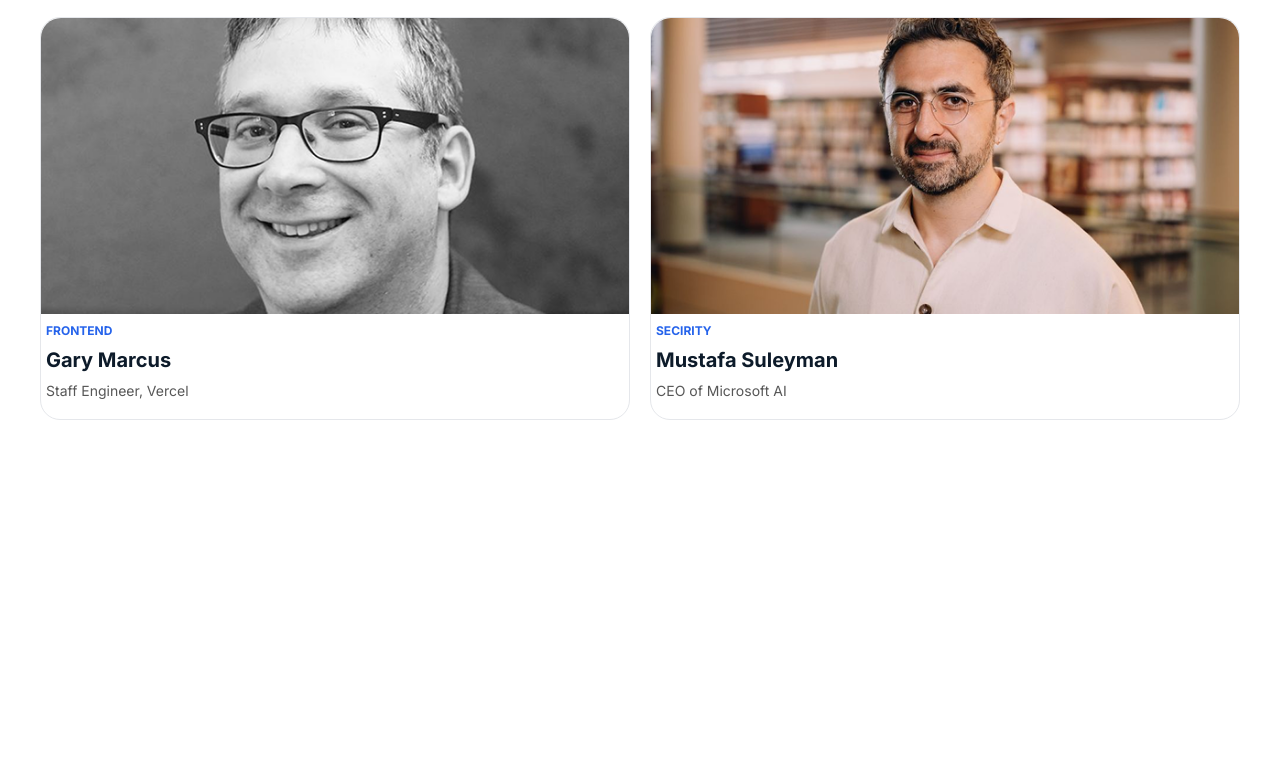
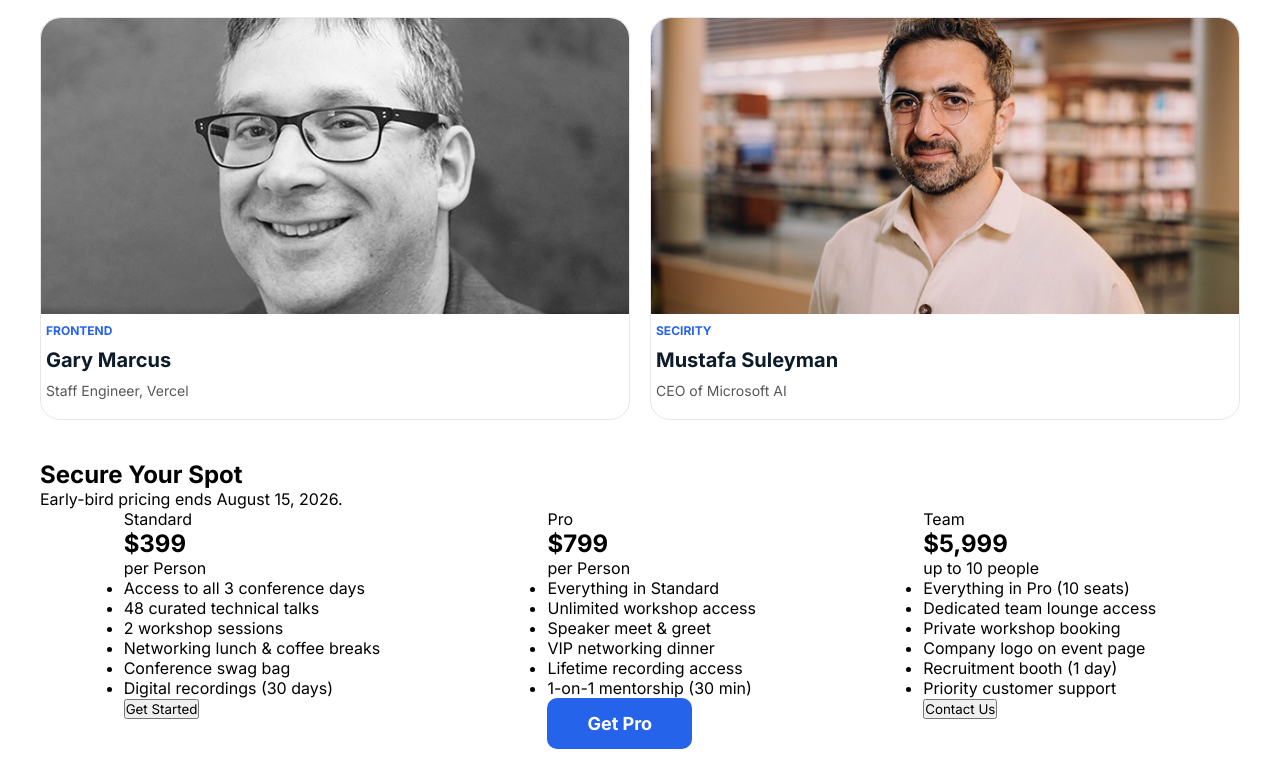
Before and after one commit to toufiq-tech/Assignment-1, a plain HTML site: page index.html in a window 1280 px wide. Shown: the part 1730-2499 px from the top of the page. Before the commit the page ends 2170 px from the top, so only its background shows below. Drawn offline with Linux system fonts and the light colour scheme.

Commit message:
Updated css & html

```diff
--- a/index.html
+++ b/index.html
@@ -39,7 +39,8 @@
     <!--Speakers-->
     <section>
         <div class="container">
-            <h1>Meet the Speakers</h1>
+            <div>
+                <h1 class="Speak">Meet the Speakers</h1>
             <div class="speaker">
                 <div class="speaker-item">
                   <img src="./images/andrej.png" alt="Andrej">
@@ -65,6 +66,58 @@
                   <h2>Mustafa Suleyman</h2>
                 <p>CEO of Microsoft AI</p>
             </div>
+            </div>
+        </div>
+    </section>
+    <!--Offers-->
+    <section>
+        <div class="container">
+            <h2>Secure Your Spot</h2>
+            <p>Early-bird pricing ends August 15, 2026.</p>
+            <div class="offer">
+                <div>
+                    <p>Standard</p>
+                    <h2>$399</h2>
+                    <p>per Person</p>
+                    <ul>
+                        <li>Access to all 3 conference days</li>
+                        <li>48 curated technical talks</li>
+                        <li>2 workshop sessions</li>
+                        <li>Networking lunch & coffee breaks</li>
+                        <li>Conference swag bag</li>
+                        <li>Digital recordings (30 days)</li>
+                    </ul>
+                    <Button>Get Started</Button>
+                </div>
+                <div>
+                    <p>Pro</p>
+                    <h2>$799</h2>
+                    <p>per Person</p>
+                    <ul>
+                        <li>Everything in Standard</li>
+                        <li>Unlimited workshop access</li>
+                        <li>Speaker meet & greet</li>
+                        <li>VIP networking dinner</li>
+                        <li>Lifetime recording access</li>
+                        <li>1-on-1 mentorship (30 min)</li>
+                    </ul>
+                    <Button class="btn">Get Pro</Button>
+                </div>
+                <div>
+                    <p>Team</p>
+                    <h2>$5,999</h2>
+                    <p>up to 10 people</p>
+                    <ul>
+                        <li>Everything in Pro (10 seats)</li>
+                        <li>Dedicated team lounge access</li>
+                        <li>Private workshop booking</li>
+                        <li>Company logo on event page</li>
+                        <li>Recruitment booth (1 day)</li>
+                        <li>Priority customer support</li>
+                    </ul>
+                    <Button>Contact Us</Button>
+                </div>
+            </div>
         </div>
     </section>
 </body>
--- a/style.css
+++ b/style.css
@@ -90,3 +90,8 @@
     width: 100%;
     border-radius: 20px 20px 0 0;
 }
+/*Offer section*/
+.offer{
+    display: flex;
+    justify-content: space-around;
+}
```
